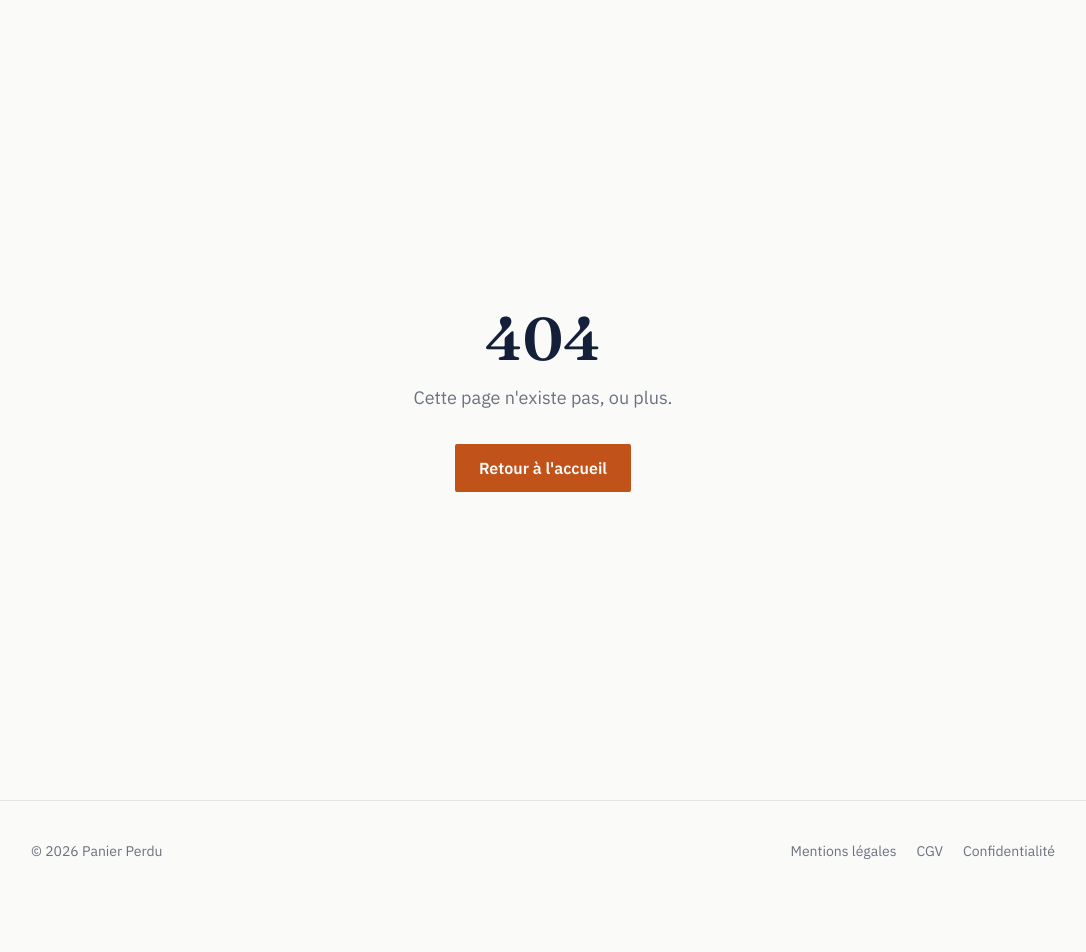
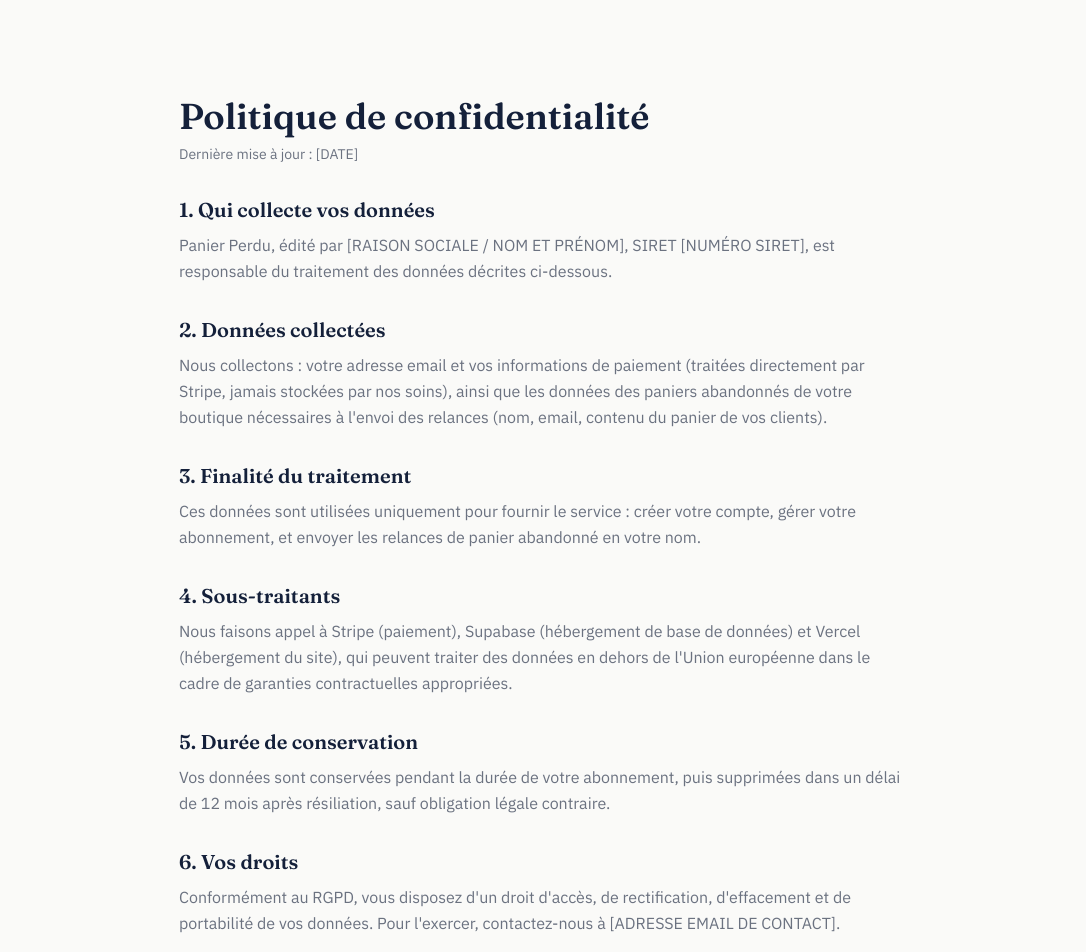
Before and after one commit to huitgt0-ai/-panier-perdu, a Next.js app: page /confidentialite in a window 1280 px wide. Before the commit this address had no page. Shown: the top 952 px of the page, without its empty margins (97-1183 px from the left). Before the commit the page ends 901 px from the top, so only its background shows below. Built offline with nearby package versions, Linux system fonts and the light colour scheme.

Commit message:
Create page.tsx

```diff
--- /dev/null
+++ b/app/confidentialite/page.tsx
@@ -0,0 +1,95 @@
+export default function Confidentialite() {
+  return (
+    <main className="mx-auto max-w-3xl px-5 py-16 md:py-24">
+      <h1 className="font-display text-3xl font-semibold text-ink md:text-4xl">
+        Politique de confidentialité
+      </h1>
+      <p className="mt-2 font-body text-sm text-muted">
+        Dernière mise à jour : [DATE]
+      </p>
+
+      <div className="mt-8 space-y-8 font-body text-base leading-relaxed text-ink">
+        <section>
+          <h2 className="font-display text-xl font-semibold text-ink">
+            1. Qui collecte vos données
+          </h2>
+          <p className="mt-2 text-muted">
+            Panier Perdu, édité par [RAISON SOCIALE / NOM ET PRÉNOM], SIRET
+            [NUMÉRO SIRET], est responsable du traitement des données
+            décrites ci-dessous.
+          </p>
+        </section>
+
+        <section>
+          <h2 className="font-display text-xl font-semibold text-ink">
+            2. Données collectées
+          </h2>
+          <p className="mt-2 text-muted">
+            Nous collectons : votre adresse email et vos informations de
+            paiement (traitées directement par Stripe, jamais stockées par
+            nos soins), ainsi que les données des paniers abandonnés de
+            votre boutique nécessaires à l&apos;envoi des relances (nom,
+            email, contenu du panier de vos clients).
+          </p>
+        </section>
+
+        <section>
+          <h2 className="font-display text-xl font-semibold text-ink">
+            3. Finalité du traitement
+          </h2>
+          <p className="mt-2 text-muted">
+            Ces données sont utilisées uniquement pour fournir le service :
+            créer votre compte, gérer votre abonnement, et envoyer les
+            relances de panier abandonné en votre nom.
+          </p>
+        </section>
+
+        <section>
+          <h2 className="font-display text-xl font-semibold text-ink">
+            4. Sous-traitants
+          </h2>
+          <p className="mt-2 text-muted">
+            Nous faisons appel à Stripe (paiement), Supabase (hébergement de
+            base de données) et Vercel (hébergement du site), qui peuvent
+            traiter des données en dehors de l&apos;Union européenne dans le
+            cadre de garanties contractuelles appropriées.
+          </p>
+        </section>
+
+        <section>
+          <h2 className="font-display text-xl font-semibold text-ink">
+            5. Durée de conservation
+          </h2>
+          <p className="mt-2 text-muted">
+            Vos données sont conservées pendant la durée de votre abonnement,
+            puis supprimées dans un délai de 12 mois après résiliation, sauf
+            obligation légale contraire.
+          </p>
+        </section>
+
+        <section>
+          <h2 className="font-display text-xl font-semibold text-ink">
+            6. Vos droits
+          </h2>
+          <p className="mt-2 text-muted">
+            Conformément au RGPD, vous disposez d&apos;un droit
+            d&apos;accès, de rectification, d&apos;effacement et de
+            portabilité de vos données. Pour l&apos;exercer, contactez-nous à
+            [ADRESSE EMAIL DE CONTACT].
+          </p>
+        </section>
+
+        <section>
+          <h2 className="font-display text-xl font-semibold text-ink">
+            7. Mesure d&apos;audience
+          </h2>
+          <p className="mt-2 text-muted">
+            Nous utilisons Vercel Analytics, un outil de mesure d&apos;audience
+            qui ne dépose aucun cookie et ne collecte aucune donnée
+            personnelle identifiable, dispensé de consentement préalable.
+          </p>
+        </section>
+      </div>
+    </main>
+  );
+}
```
